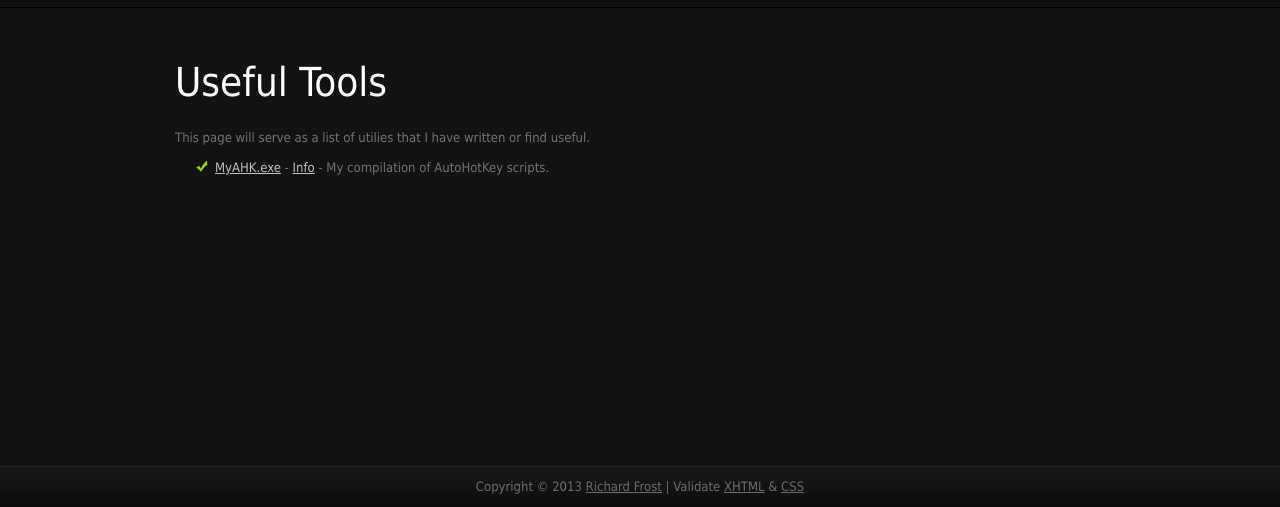
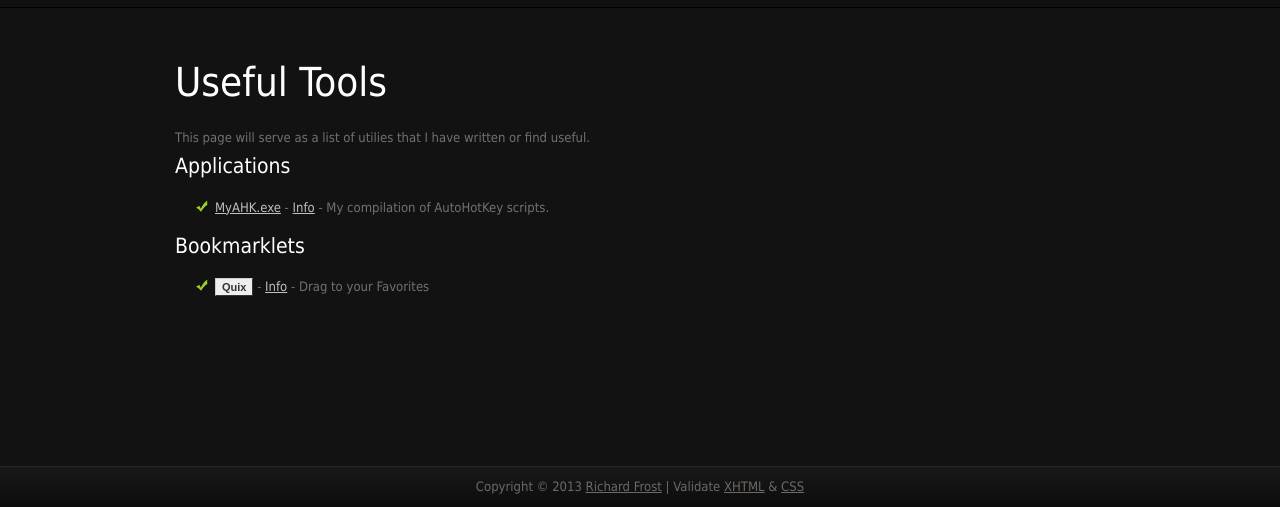
Before and after one commit to richardfrost/richardfrost.github.com, a plain HTML site: page tools.html in a window 1280 px wide. Shown: the part 293-800 px from the top of the page. Drawn offline with Linux system fonts and the light colour scheme.

Commit message:
Add Quix to Tools

```diff
--- a/tools.html
+++ b/tools.html
@@ -97,8 +97,15 @@
 		<div id="content">
 			<h1>Useful Tools</h1>
 			<p>This page will serve as a list of utilies that I have written or find useful.</p>
+			<h3>Applications</h3>
 			<ul>
 				<li><a href="http://goo.gl/0azWS">MyAHK.exe</a> - <a href="http://goo.gl/W4tEB">Info</a> - My compilation of AutoHotKey scripts.</li>
+			</ul>
+			<br />
+			<h3>Bookmarklets</h3>
+			<ul>
+				<li><a href="javascript:Quix();function Quix(){var e=encodeURIComponent;var t=window.getSelection?window.getSelection():(document.getSelection?document.getSelection():(document.selection?document.selection.createRange().text:''));var c=window.prompt('Quix: Type `help` for a list of commands:');if(t!=''){if(c){c+=' '+t;}else{c=''+t;}}if(c){var u='http://www.quixapp.com/go/?c='+e(c)+'&amp;t='+(document.title?e(document.title):'')+'&amp;s=http://richardfrost.info/tools/quix.txt'+'&amp;v=081'+'&amp;u='+(document.location?e(document.location):'');d=''+document.location;if(d.substr(0,4)!='http'){window.location=u+'&amp;mode=direct';}else{heads=document.getElementsByTagName('head');if(c.substring(0,1)==' '){var w=window.open(u+'&amp;mode=direct');w.focus();}else if(heads.length==0){window.location=u+'&amp;mode=direct';}else{q=document.getElementById('quix');if(q){q.parentNode.removeChild(q);}sc=document.createElement('script');sc.src=u;sc.id='quix';sc.type='text/javascript';void(heads[0].appendChild(sc));}}}}" style="background-color: #eeeeee; border-bottom: 1px solid #333333; border-left: 1px solid #CCCCCC; border-right: 1px solid #333333; border-top: 1px solid #CCCCCC; color: #333333; font: bold 11px Arial; padding: 2px 6px 2px 6px; text-decoration: none;">Quix</a> - <a href="http://www.quixapp.com/help/?f=http://richardfrost.info/tools/quix.txt">Info</a> - Drag to your Favorites
+			</ul>
 		</div> <!-- end content -->
 	</div> <!-- end content_wrapper -->
 </div> <!-- end container -->
```
Also changed, not shown: tools/quix.txt (added).
